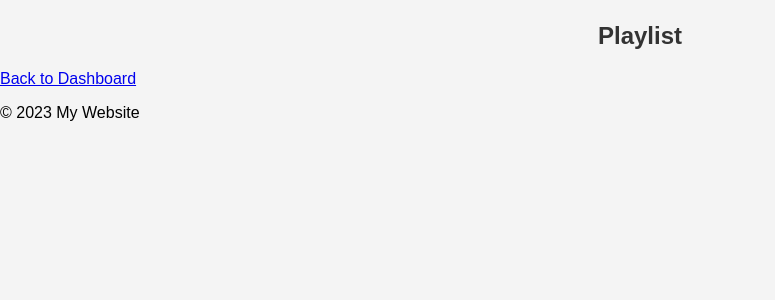
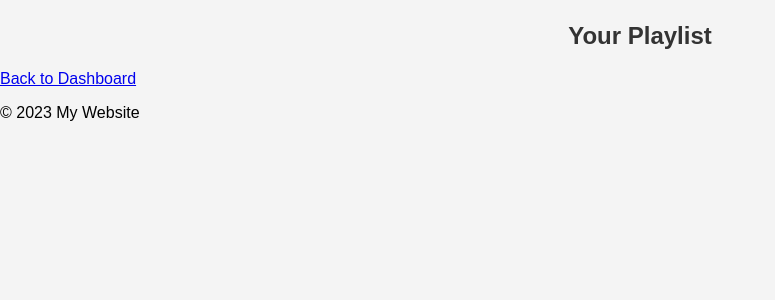
Before and after one commit to ThePagel/yTdL, a Flask app: template templates/playlist.html in a window 1280 px wide. Shown: the part 58-358 px from the top of the page, without its empty margins (0-775 px from the left). Run offline with Flask 3, Linux system fonts and the light colour scheme; the template is opened without the code that fills it, so the values that code supplies are empty.

Commit message:
Update playlist.html

```diff
--- a/templates/playlist.html
+++ b/templates/playlist.html
@@ -3,11 +3,23 @@
 {% block title %}Playlist{% endblock %}
 
 {% block content %}
-    <h2>Playlist</h2>
-    <ul>
-        {% for song in songs %}
-            <li>{{ song }}</li>
-        {% endfor %}
-    </ul>
-    <a href="{{ url_for('dashboard') }}">Back to Dashboard</a>
+<h2>Your Playlist</h2>
+<ul class="vertical-list">
+    {% for song in songs %}
+    <li>{{ song }}</li>
+    {% endfor %}
+</ul>
+<a href="{{ url_for('dashboard') }}">Back to Dashboard</a>
+
+<style>
+.vertical-list {
+    list-style-type: none;
+    padding: 0;
+}
+
+.vertical-list li {
+    margin-bottom: 10px;
+}
+</style>
+
 {% endblock %}
```
